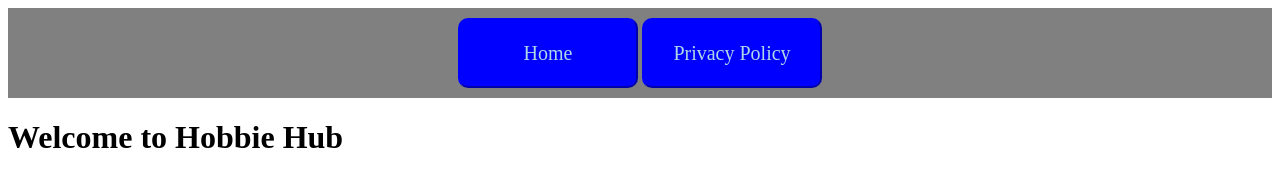
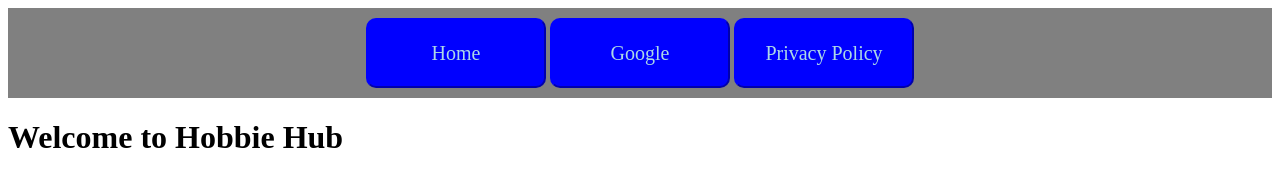
Before and after one commit to kmeng9025/kmeng9025.github.io, a plain HTML site: page index.html in a window 1280 px wide. Drawn offline with Linux system fonts and the light colour scheme.

Commit message:
Update index.html

```diff
--- a/index.html
+++ b/index.html
@@ -9,6 +9,7 @@
 <body>
     <div id="topnav">
         <button class="topnavbutton" onclick="window.location.href = 'index.html';">Home</button>
+        <button class="topnavbutton" onclick="window.location.href = 'google5ce82aacede2fa73.html';">Google</button>
         <button class="topnavbutton" onclick="window.location.href = 'privacypolicy.html';">Privacy Policy</button>
     </div>
     <h1>Welcome to Hobbie Hub</h1>
```
